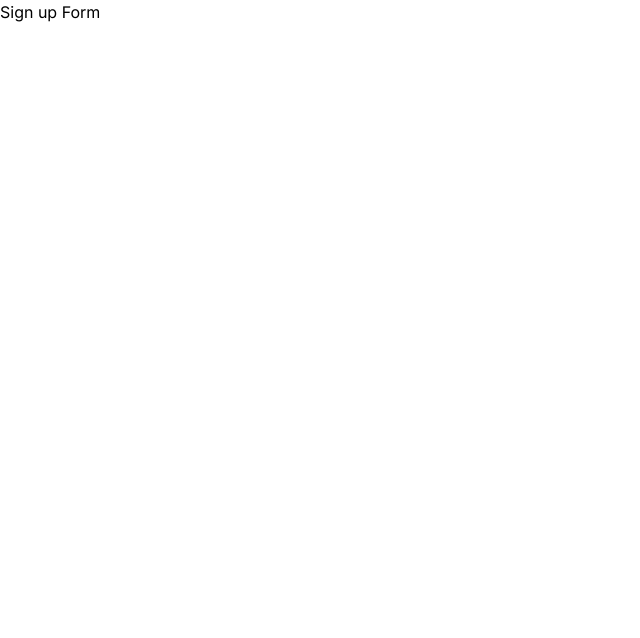
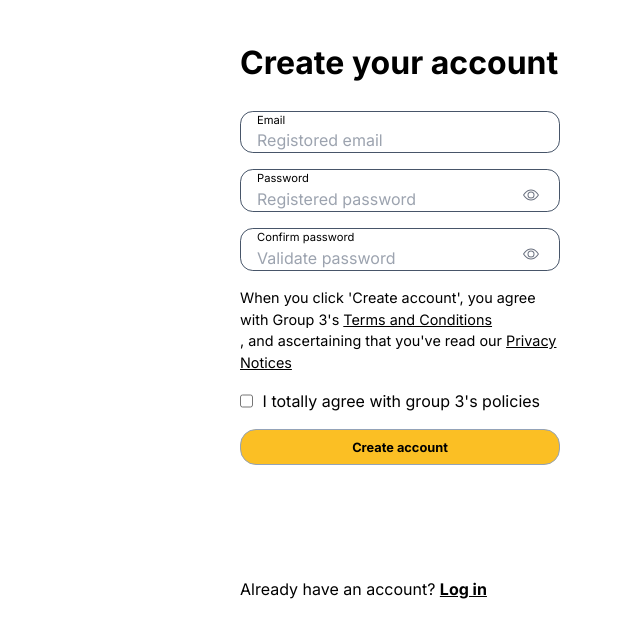
Before and after one commit to whateveriswhatever/Open-And-Free, a Next.js app: page /signup in a window 1280 px wide. Shown: the top 638 px of the page, without its empty margins (0-640 px from the left). Built offline with nearby package versions, Linux system fonts and the light colour scheme.

Commit message:
Completting the desktop version for the sign up page.

```diff
--- a/next.config.mjs
+++ b/next.config.mjs
@@ -1,4 +1,8 @@
 /** @type {import('next').NextConfig} */
-const nextConfig = {};
+const nextConfig = {
+  images: {
+    domains: ["th.bing.com", "img.indiaforums.com", "i.pinimg.com"],
+  },
+};
 
 export default nextConfig;
--- a/package.json
+++ b/package.json
@@ -10,7 +10,7 @@
   },
   "dependencies": {
     "autoprefixer": "^10.4.19",
-    "next": "14.2.3",
+    "next": "^14.2.3",
     "react": "^18",
     "react-dom": "^18"
   },
--- a/src/app/signup/page.tsx
+++ b/src/app/signup/page.tsx
@@ -1,11 +1,245 @@
+"use client";
 import React from "react";
+import { useState } from "react";
+import Image from "next/image";
 
 const page = () => {
   return (
-    <div>
-      <h3>Sign up Form</h3>
+    <div className="w-full h-[100vw] flex flex-row overflow-hidden overflow-y-hidden">
+      <SignUpForm />
+      {/* <SideImage /> */}
     </div>
   );
 };
 
 export default page;
+
+const SignUpForm: React.FC = () => {
+  return (
+    <div className="desktop:h-[40%] phone:h-[100%] phone:w-[70%]  desktop:w-[60%] flex justify-center items-center desktop:mt-[4rem]">
+      <div id="sign_up_form" className="phone:ml-[2rem] desktop:ml-[]">
+        <h2 className="desktop:text-[2rem] font-bold">Create your account</h2>
+
+        <br />
+
+        <div
+          id="form"
+          className="flex flex-col desktop:h-[100%] desktop:gap-[1rem]"
+        >
+          <RegisteredEmail />
+          <RegisteredPassword />
+          <ValidatedRegisteredPassword />
+
+          <Policy />
+
+          <div className="flex justify-center items-center border-[0.1rem] border-slate-400 rounded-[1rem] bg-amber-400 desktop:h-[36px]">
+            <button type="submit">
+              <p className="desktop:text-[0.8rem] font-bold">Create account</p>
+            </button>
+          </div>
+        </div>
+
+        <div id="had_an_account" className="desktop:mt-[7rem]">
+          <div>
+            Already have an account?{" "}
+            <span>
+              <a href="/login" className="underline font-bold">
+                Log in
+              </a>
+            </span>
+          </div>
+        </div>
+      </div>
+    </div>
+  );
+};
+
+const RegisteredEmail: React.FC = () => {
+  return (
+    <>
+      <div
+        id="email"
+        className="border-slate-600 border-[0.1rem] rounded-[0.8rem]"
+      >
+        <div className="desktop:text-[0.7rem] desktop:ml-[1rem]">
+          <p>Email</p>
+        </div>
+        <input
+          type="email"
+          placeholder="Registored email"
+          className="desktop:ml-[1rem] focus:outline-none"
+        />
+      </div>
+    </>
+  );
+};
+
+const RegisteredPassword: React.FC = () => {
+  const [password, setPassword] = useState("");
+  const [isManifested, setIsManifested] = useState(false);
+  return (
+    <>
+      <div
+        id="password"
+        className="border-slate-600 border-[0.1rem] rounded-[0.8rem]"
+      >
+        <div className="desktop:text-[0.7rem] desktop:ml-[1rem]">
+          <p>Password</p>
+        </div>
+        <div className="flex flex-row">
+          <input
+            type={isManifested ? "text" : "password"}
+            placeholder="Registered password"
+            className="desktop:ml-[1rem] focus:outline-none"
+            onChange={(e: React.ChangeEvent<HTMLInputElement>) => {
+              setPassword(e.target.value);
+              // console.log(`Password: ${password}`);
+            }}
+          />
+          <span
+            className={`desktop:ml-[2rem] ${
+              isManifested
+                ? "text-black font-bold desktop:mt-[-0.2rem]"
+                : "text-gray-500"
+            }`}
+            onClick={() => {
+              setIsManifested(!isManifested);
+            }}
+          >
+            <svg
+              xmlns="http://www.w3.org/2000/svg"
+              width={`${isManifested ? "20" : "16"}`}
+              height={`${isManifested ? "20" : "16"}`}
+              fill="currentColor"
+              className="bi bi-eye"
+              viewBox="0 0 16 16"
+            >
+              <path d="M16 8s-3-5.5-8-5.5S0 8 0 8s3 5.5 8 5.5S16 8 16 8M1.173 8a13 13 0 0 1 1.66-2.043C4.12 4.668 5.88 3.5 8 3.5s3.879 1.168 5.168 2.457A13 13 0 0 1 14.828 8q-.086.13-.195.288c-.335.48-.83 1.12-1.465 1.755C11.879 11.332 10.119 12.5 8 12.5s-3.879-1.168-5.168-2.457A13 13 0 0 1 1.172 8z" />
+              <path d="M8 5.5a2.5 2.5 0 1 0 0 5 2.5 2.5 0 0 0 0-5M4.5 8a3.5 3.5 0 1 1 7 0 3.5 3.5 0 0 1-7 0" />
+            </svg>
+          </span>
+        </div>
+      </div>
+    </>
+  );
+};
+
+const ValidatedRegisteredPassword: React.FC = () => {
+  const [password, setPassword] = useState("");
+  const [isManifested, setIsManifested] = useState(false);
+  return (
+    <>
+      <div
+        id="confirm_password"
+        className="border-slate-600 border-[0.1rem] rounded-[0.8rem]"
+      >
+        <div className="desktop:text-[0.7rem] desktop:ml-[1rem]">
+          <p>Confirm password</p>
+        </div>
+        <div className="flex flex-row">
+          <input
+            type={isManifested ? "text" : "password"}
+            placeholder="Validate password"
+            className="desktop:ml-[1rem] focus:outline-none"
+            onChange={(e: React.ChangeEvent<HTMLInputElement>) => {
+              setPassword(e.target.value);
+            }}
+          />
+          <span
+            className={`desktop:ml-[2rem] ${
+              isManifested
+                ? "text-black font-bold desktop:mt-[-0.2rem]"
+                : "text-gray-500"
+            }`}
+            onClick={() => {
+              setIsManifested(!isManifested);
+            }}
+          >
+            <svg
+              xmlns="http://www.w3.org/2000/svg"
+              width={`${isManifested ? "20" : "16"}`}
+              height={`${isManifested ? "20" : "16"}`}
+              fill="currentColor"
+              className="bi bi-eye"
+              viewBox="0 0 16 16"
+            >
+              <path d="M16 8s-3-5.5-8-5.5S0 8 0 8s3 5.5 8 5.5S16 8 16 8M1.173 8a13 13 0 0 1 1.66-2.043C4.12 4.668 5.88 3.5 8 3.5s3.879 1.168 5.168 2.457A13 13 0 0 1 14.828 8q-.086.13-.195.288c-.335.48-.83 1.12-1.465 1.755C11.879 11.332 10.119 12.5 8 12.5s-3.879-1.168-5.168-2.457A13 13 0 0 1 1.172 8z" />
+              <path d="M8 5.5a2.5 2.5 0 1 0 0 5 2.5 2.5 0 0 0 0-5M4.5 8a3.5 3.5 0 1 1 7 0 3.5 3.5 0 0 1-7 0" />
+            </svg>
+          </span>
+        </div>
+      </div>
+    </>
+  );
+};
+
+const Policy: React.FC = () => {
+  return (
+    <>
+      {/* <div id="our_policies">
+        <div className="inline-block">
+          <p>{"When you click 'Create account', you agree with Fetch "}</p>
+          <p>
+            <a>Terms and Condition</a>
+          </p>
+          <p>{`, and confirming that you've read our `}</p>
+          <p>
+            <a>Policy Notice</a>
+          </p>
+        </div>
+      </div> */}
+      <div id="our_policies">
+        <div className="desktop:text-[0.9rem] desktop:w-[20rem]">
+          <p>
+            {"When you click 'Create account', you agree with Group 3's "}{" "}
+            <a href="#" className="underline">
+              Terms and Conditions
+            </a>
+          </p>
+          {/* <span>
+            <a href="#" className="underline">
+              Terms and Conditions
+            </a>
+          </span> */}
+          <p>
+            {", and ascertaining that you've read our "}{" "}
+            <a href="#" className="underline">
+              Privacy Notices
+            </a>
+          </p>
+          {/* <span>
+            <a href="#" className="underline">
+              Privacy Notices
+            </a>
+          </span> */}
+        </div>
+      </div>
+      <div className="flex flex-row">
+        <input type="checkbox" name="agree" />
+        <p className="desktop:ml-[0.6rem]">{`I totally agree with group 3's policies`}</p>
+      </div>
+    </>
+  );
+};
+
+const SideImage: React.FC = () => {
+  return (
+    <>
+      <div
+        id="side_img"
+        className="float-right flex justify-center items-center desktop:h-[50%] desktop:w-[40%]"
+      >
+        <Image
+          src={
+            "https://i.pinimg.com/originals/30/be/05/30be05b7248745bb84d59084c7cb93fd.jpg"
+          }
+          alt="Side image"
+          width={120}
+          height={120}
+          className="w-fit desktop:h-[500px] desktop:mt-[-7rem]"
+        />
+        {/* hello */}
+      </div>
+    </>
+  );
+};
--- a/src/app/{components}/Dashboard.tsx
+++ b/src/app/{components}/Dashboard.tsx
@@ -5,7 +5,7 @@ import Tail from "./Tail";
 
 const Dashboard = () => {
   return (
-    <div className="">
+    <div className="overflow-x-hidden">
       <HeadNav />
       <Main />
       <Tail />
```
Also changed, not shown: src/app/{components}/Tail.tsx (+18 -0 lines), 1 other file (tests, documents, lock files or other folders).
